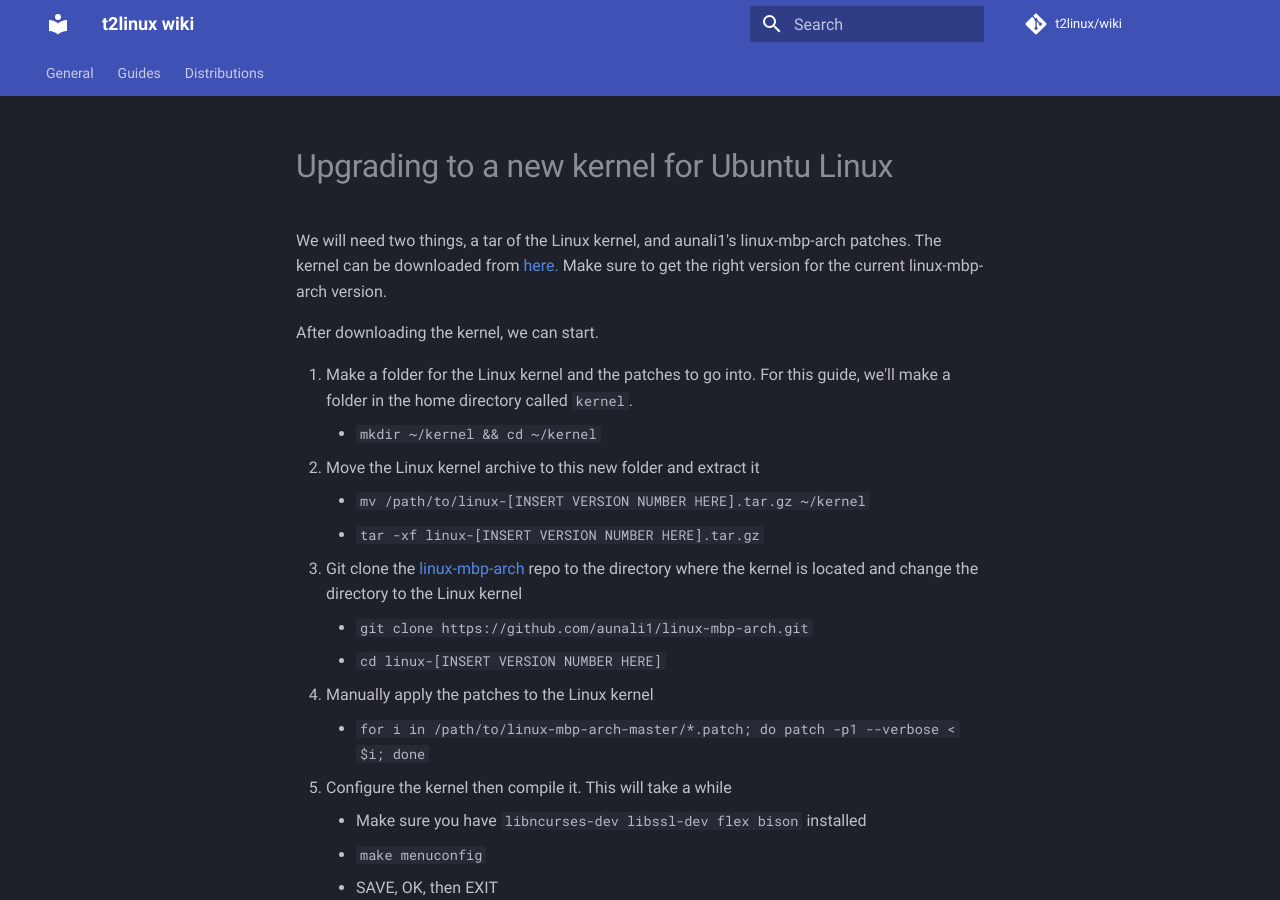
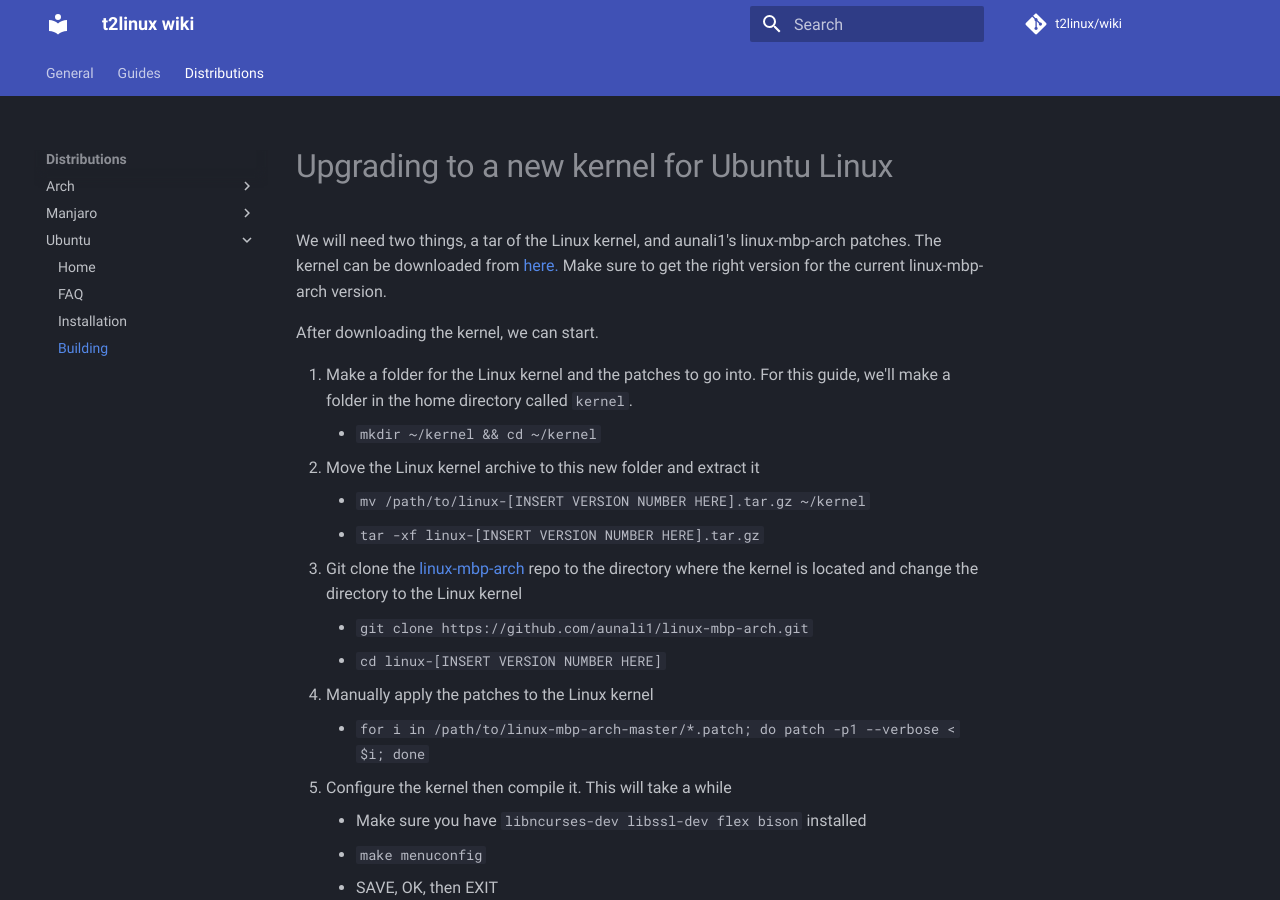
Before and after one commit to t2linux/wiki, an MkDocs documentation site: the page built from docs/distributions/ubuntu/building.md, in a window 1280 px wide and 900 px high. Built offline with MkDocs 1.6.1 and Material for MkDocs 9.7.7, drawn with Linux system fonts in a browser that asks for light colours; comment, search, counter and statistics services are not loaded.

Commit message:
Addied the building page to mkdocs

```diff
--- a/mkdocs.yml
+++ b/mkdocs.yml
@@ -54,6 +54,7 @@ nav:
                 - Home: distributions/ubuntu/home.md
                 - FAQ: distributions/ubuntu/faq.md
                 - Installation: distributions/ubuntu/installation.md
+                - Building: distributions/ubuntu/building.md
 
 extra_css:
     - stylesheets\colors.css
```
